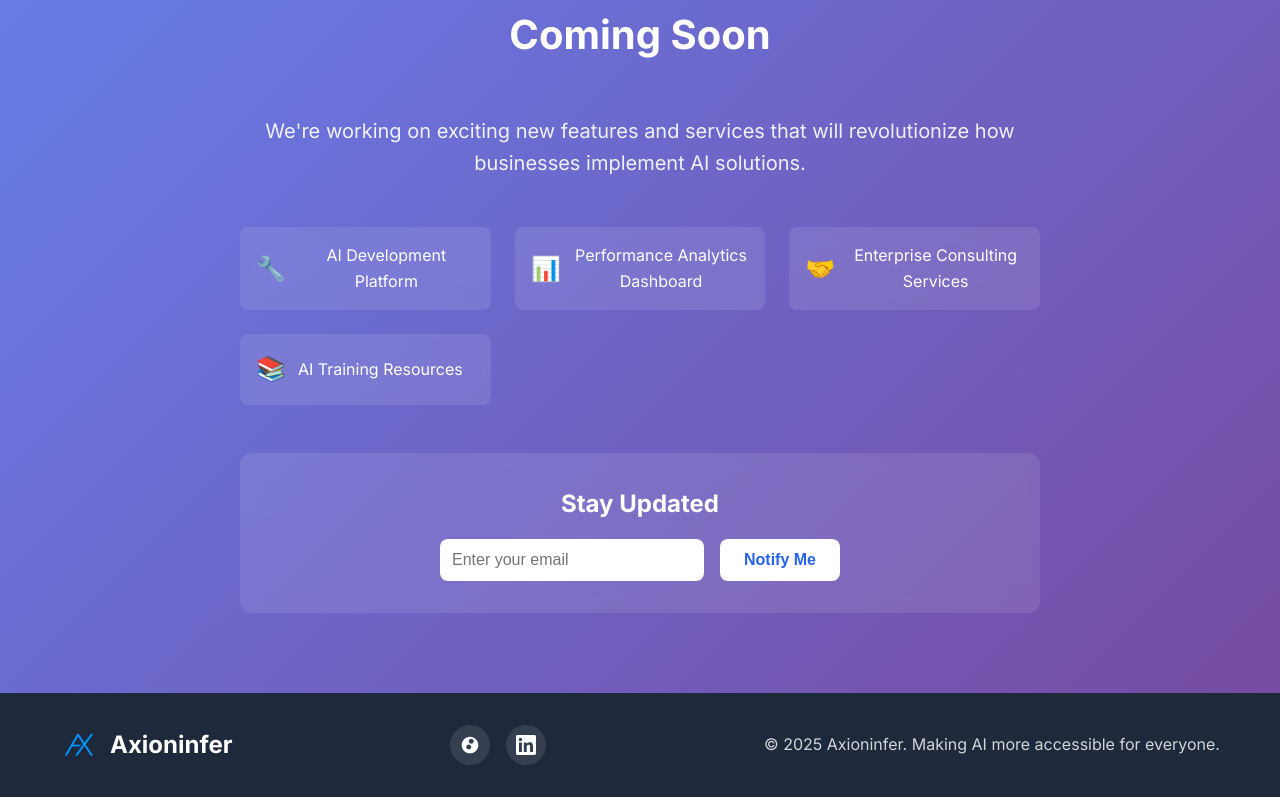
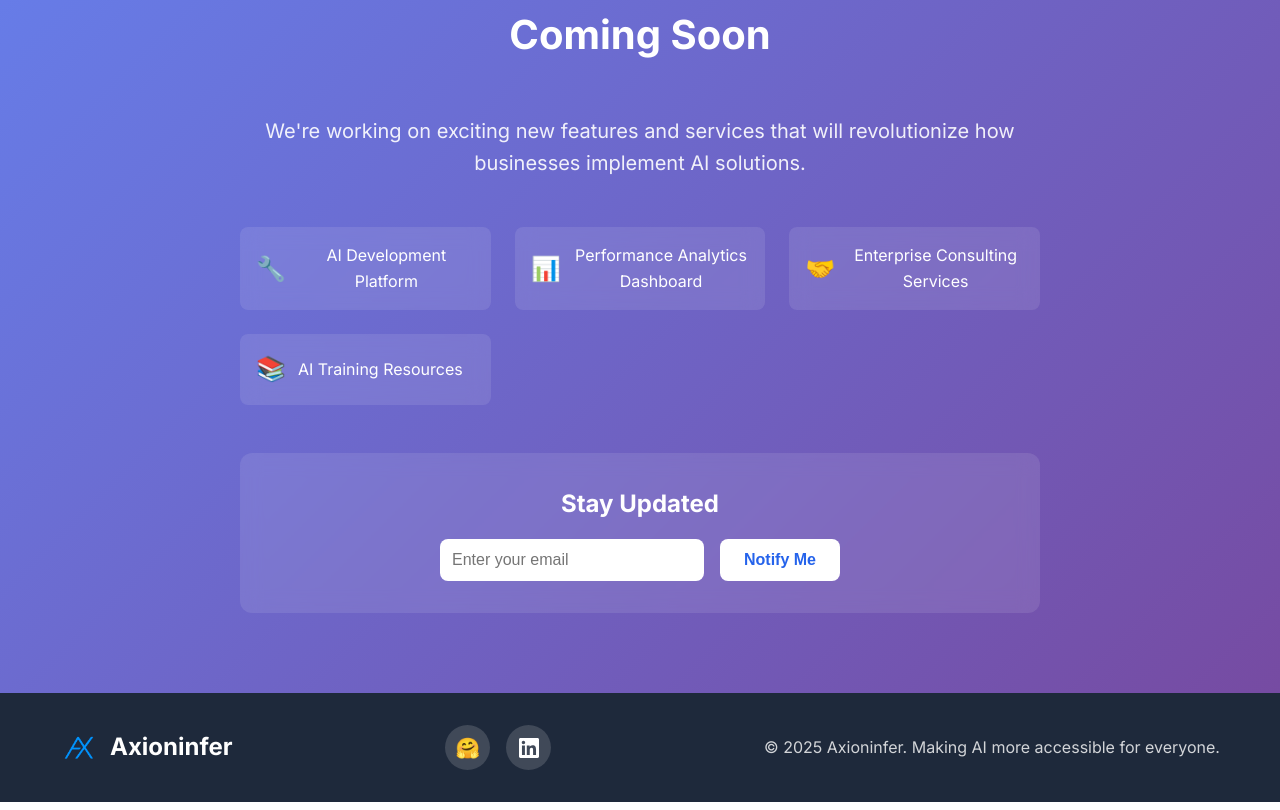
Before and after one commit to Axioninfer/Axioninfer.github.io, a plain HTML site: page index.html in a window 1280 px wide. Shown: the part 2927-3737 px from the top of the page. Drawn offline with Linux system fonts and the light colour scheme.

Commit message:
adding huggingface

```diff
--- a/index.html
+++ b/index.html
@@ -181,12 +181,10 @@
                     <span class="logo-text">Axioninfer</span>
                 </div>
                 <div class="social-links">
-                    <a href="https://huggingface.co/Axioninfer" target="_blank" rel="noopener noreferrer" class="social-link" aria-label="Hugging Face">
-                        <svg width="24" height="24" viewBox="0 0 24 24" fill="currentColor">
-                            <path d="M12 2C6.477 2 2 6.477 2 12s4.477 10 10 10 10-4.477 10-10S17.523 2 12 2zm-1.5 15.5c-1.5 0-3-1.5-3-3s1.5-3 3-3 3 1.5 3 3-1.5 3-3 3zm3-7c-1.5 0-3-1.5-3-3s1.5-3 3-3 3 1.5 3 3-1.5 3-3 3z"/>
-                        </svg>
+                    <a href="https://huggingface.co/Axioninfer" target="_blank" rel="noopener noreferrer" class="social-link" aria-label="Hugging Face" data-tooltip="huggingface.co/Axioninfer">
+                        🤗
                     </a>
-                    <a href="https://www.linkedin.com/company/axioninfer" target="_blank" rel="noopener noreferrer" class="social-link" aria-label="LinkedIn">
+                    <a href="https://www.linkedin.com/company/axioninfer" target="_blank" rel="noopener noreferrer" class="social-link" aria-label="LinkedIn" data-tooltip="linkedin.com/company/axioninfer">
                         <svg width="24" height="24" viewBox="0 0 24 24" fill="currentColor">
                             <path d="M20.447 20.452h-3.554v-5.569c0-1.328-.027-3.037-1.852-3.037-1.853 0-2.136 1.445-2.136 2.939v5.667H9.351V9h3.414v1.561h.046c.477-.9 1.637-1.85 3.37-1.85 3.601 0 4.267 2.37 4.267 5.455v6.286zM5.337 7.433c-1.144 0-2.063-.926-2.063-2.065 0-1.138.92-2.063 2.063-2.063 1.14 0 2.064.925 2.064 2.063 0 1.139-.925 2.065-2.064 2.065zm1.782 13.019H3.555V9h3.564v11.452zM22.225 0H1.771C.792 0 0 .774 0 1.729v20.542C0 23.227.792 24 1.771 24h20.451C23.2 24 24 23.227 24 22.271V1.729C24 .774 23.2 0 22.222 0h.003z"/>
                         </svg>
--- a/style.css
+++ b/style.css
@@ -393,7 +393,7 @@ section {
     align-items: center;
     justify-content: space-between;
     flex-wrap: wrap;
-    gap: 1rem;
+    gap: 2rem;
 }
 
 .footer-logo {
@@ -421,19 +421,66 @@ section {
     display: flex;
     align-items: center;
     justify-content: center;
-    width: 40px;
-    height: 40px;
-    background: rgba(255, 255, 255, 0.1);
+    width: 45px;
+    height: 45px;
+    background: rgba(255, 255, 255, 0.15);
     border-radius: 50%;
     color: white;
     text-decoration: none;
     transition: all 0.3s ease;
+    font-size: 20px;
+    position: relative;
 }
 
 .social-link:hover {
-    background: rgba(255, 255, 255, 0.2);
+    background: rgba(255, 255, 255, 0.25);
     transform: translateY(-2px);
     color: #3b82f6;
+    box-shadow: 0 4px 12px rgba(0, 0, 0, 0.2);
+}
+
+/* Tooltip styles */
+.social-link::before {
+    content: attr(data-tooltip);
+    position: absolute;
+    bottom: -40px;
+    left: 50%;
+    transform: translateX(-50%);
+    background: rgba(0, 0, 0, 0.9);
+    color: white;
+    padding: 8px 12px;
+    border-radius: 6px;
+    font-size: 12px;
+    white-space: nowrap;
+    opacity: 0;
+    visibility: hidden;
+    transition: all 0.3s ease;
+    pointer-events: none;
+    z-index: 1000;
+}
+
+.social-link::after {
+    content: '';
+    position: absolute;
+    bottom: -32px;
+    left: 50%;
+    transform: translateX(-50%);
+    width: 0;
+    height: 0;
+    border-left: 6px solid transparent;
+    border-right: 6px solid transparent;
+    border-bottom: 6px solid rgba(0, 0, 0, 0.9);
+    opacity: 0;
+    visibility: hidden;
+    transition: all 0.3s ease;
+    pointer-events: none;
+    z-index: 1000;
+}
+
+.social-link:hover::before,
+.social-link:hover::after {
+    opacity: 1;
+    visibility: visible;
 }
 
 .social-link svg {
```
